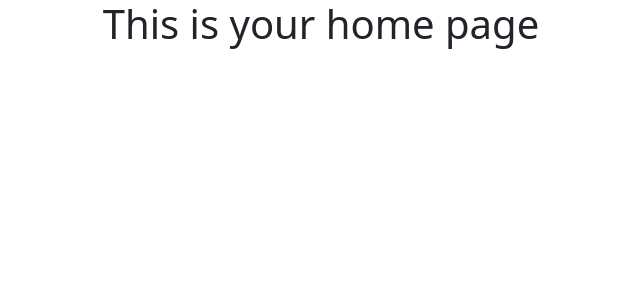
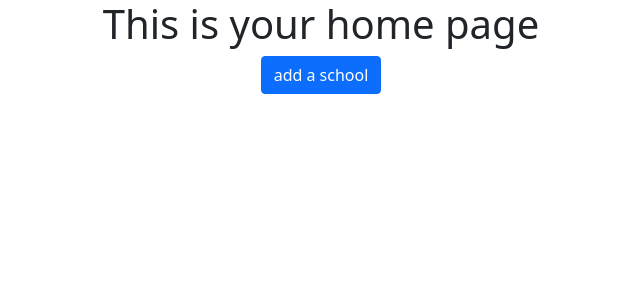
Before and after one commit to Blackice21/django_schoolapp_pro, a Django app: page / in a window 1280 px wide. Shown: the top 300 px of the page, without its empty margins (319-959 px from the left). Run offline with Django 3.2, Linux system fonts and the light colour scheme; data that the repository does not hold is empty; some libraries are stand-ins or nearby versions.

Commit message:
can now delete schools.

```diff
--- a/django_schoolapp_pro/urls.py
+++ b/django_schoolapp_pro/urls.py
@@ -23,6 +23,6 @@ urlpatterns = [
     path('', views.Home, name='home'),
     path('create_school/', views.create_school, name='create_school'),
     path('update_school/<int:pk>/', views.update_school, name='update_school'),
-    path('detail_school/<int:pk>/', views.detail_school, name='detail_school')
-
+    path('detail_school/<int:pk>/', views.detail_school, name='detail_school'),
+    path('delete_school/<int:pk>/', views.delete_school, name='delete_school'),
 ] + static(settings.MEDIA_URL, document_root=settings.MEDIA_ROOT)
--- a/school/views.py
+++ b/school/views.py
@@ -39,3 +39,8 @@ def update_school(request, pk):
 def detail_school(request, pk):
     school = get_object_or_404(School,pk=pk)
     return render(request, 'detail_school.html',{'school': school})
+
+def delete_school(request, pk):
+    school = get_object_or_404(School, pk=pk)
+    school.delete()
+    return redirect('home')
--- a/templates/home.html
+++ b/templates/home.html
@@ -1,18 +1,23 @@
 {% extends 'base.html' %}
 {% block title %}Home{% endblock %}
 {% block content %}
-<div class="text-center"><h1>This is your home page</h1></div>
+<div class="text-center">
+    <h1>This is your home page</h1>
+    <a href="{% url 'create_school'%}"><button class="btn btn-primary">add a school</button></a>
+</div>
 <div class='row'>
     {% for s in school %}
-     <div class="col">
+     <div class="col-4">
         <div class="card" style="width: 18rem;">
             <img src="{{s.image.url}}" class="card-img-top" alt="...">
             <div class="card-body">
             <h5 class="card-title">{{s.name}}</h5>
             <h6 class="card-subtitle">{{s.address}}</h6>
-            <p class="card-text">{{'This is a highschool good highschool'}}</p>
+            <p class="card-text">{{'This is a good highschool.'}}</p>
             <a href="{% url 'detail_school' s.pk %}" class="btn btn-primary">view details!</a>
             <a href="{% url 'update_school' s.pk %}" class="btn btn-secondary">update</a>
+            <a href="{% url 'delete_school' s.pk %}" class="btn btn-danger">delete</a>
+
             </div>
         </div>
      </div>
```
